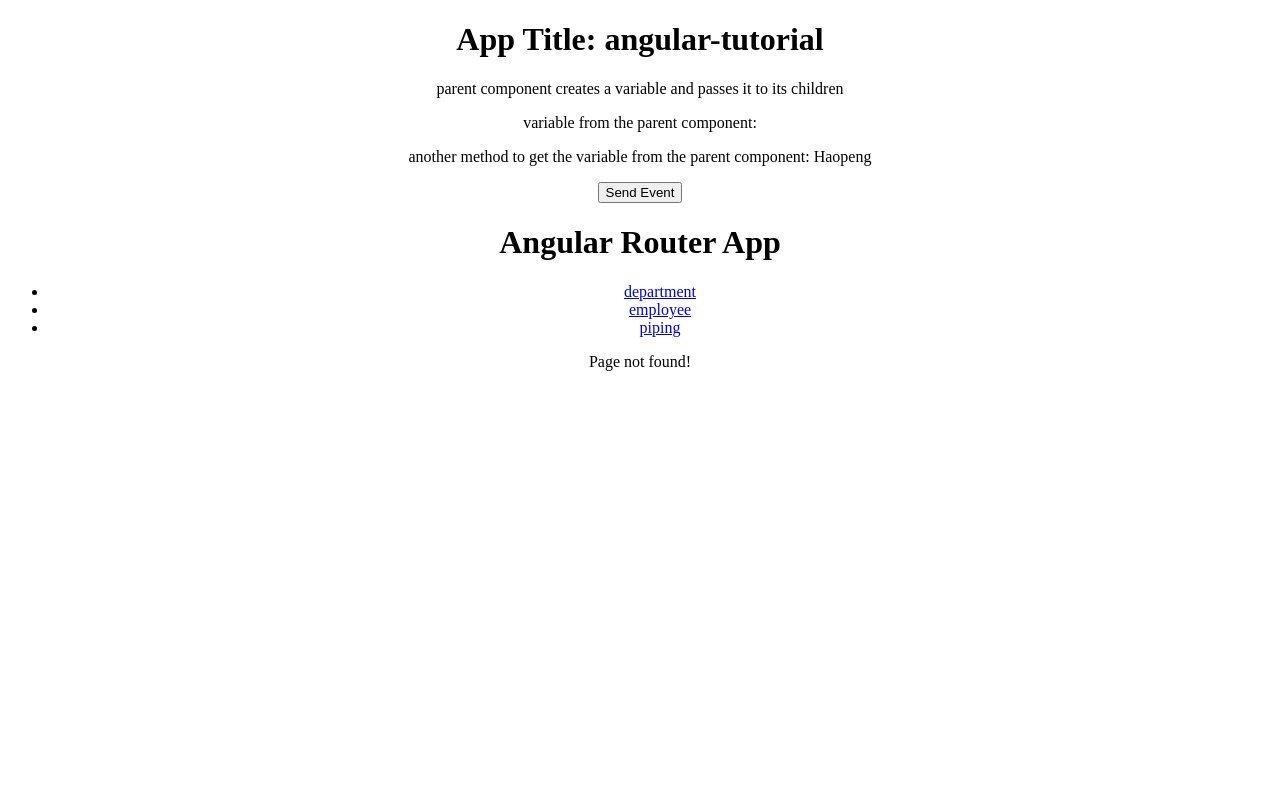
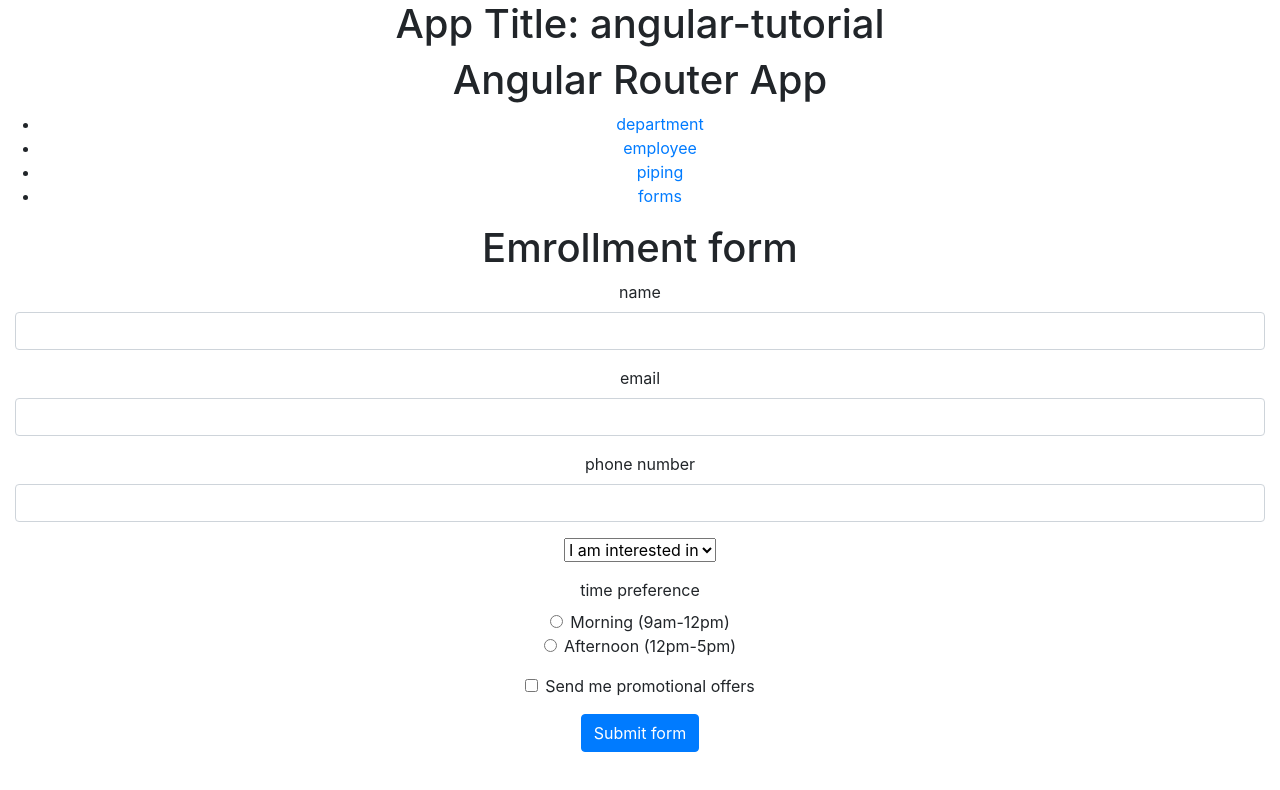
Before and after one commit to HaopengSun/angular-tutorial, an Angular app: page /forms in a window 1280 px wide. Shown: the top 790 px of the page. Built offline with nearby package versions, Linux system fonts and the light colour scheme.

Commit message:
add angular form html template

```diff
--- a/src/app/app-routing.module.ts
+++ b/src/app/app-routing.module.ts
@@ -5,6 +5,7 @@ import { DepartmentDetailComponent } from './components/department-detail/depart
 import { DepartmentListComponent } from './components/department-list/department-list.component'
 import { EmployeeListComponent } from './components/employee-list/employee-list.component'
 import { FirstComponent } from './components/first/first.component';
+import { FormsComponent } from './components/forms/forms.component';
 import { PageNotFoundComponent } from './components/page-not-found/page-not-found.component';
 
 const routes: Routes = [
@@ -15,6 +16,7 @@ const routes: Routes = [
   // route parameter
   {path:'department/:id', component: DepartmentDetailComponent},
   {path: 'first', component: FirstComponent},
+  {path: 'forms', component: FormsComponent},
   // deal with wildcart route (which must be the last component in this configuration)
   {path: '**', component: PageNotFoundComponent}
 ]; // sets up routes constant where you define your routes
--- a/src/app/app.component.html
+++ b/src/app/app.component.html
@@ -14,7 +14,7 @@
   <!-- <app-test></app-test>
   <h2>app-structural-directive component</h2>
   <app-structural-directive></app-structural-directive> -->
-  <app-parent></app-parent>
+  <!-- <app-parent></app-parent> -->
   <h1>Angular Router App</h1>
   <!-- This nav gives you links to click, which tells the router which route to use (defined in the routes constant in  AppRoutingModule) -->
   <nav>
@@ -22,6 +22,7 @@
       <li><a routerLink="/department" routerLinkActive="active">department</a></li>
       <li><a routerLink="/employee" routerLinkActive="active">employee</a></li>
       <li><a routerLink="/first" routerLinkActive="active">piping</a></li>
+      <li><a routerLink="/forms" routerLinkActive="active">forms</a></li>
     </ul>
   </nav>
   <!-- The routed views render in the <router-outlet>-->
--- a/src/app/app.module.ts
+++ b/src/app/app.module.ts
@@ -15,6 +15,7 @@ import { EmployeeService } from './employee.service';
 import { HttpClientModule } from '@angular/common/http';
 import { PageNotFoundComponent } from './components/page-not-found/page-not-found.component';
 import { DepartmentDetailComponent } from './components/department-detail/department-detail.component';
+import { FormsComponent } from './components/forms/forms.component';
 
 @NgModule({
   declarations: [
@@ -27,7 +28,8 @@ import { DepartmentDetailComponent } from './components/department-detail/depart
     EmployeeListComponent,
     FirstComponent,
     PageNotFoundComponent,
-    DepartmentDetailComponent
+    DepartmentDetailComponent,
+    FormsComponent
   ],
   imports: [
     BrowserModule,
--- /dev/null
+++ b/src/app/components/forms/forms.component.html
@@ -0,0 +1,46 @@
+<div class="container-fluid">
+  <h1>Emrollment form</h1>
+  <form>
+    <div class="form-group">
+      <label>name</label>
+      <input type="text" class="form-control">
+    </div>
+
+    <div class="form-group">
+      <label>email</label>
+      <input type="email" class="form-control">
+    </div>
+
+    <div class="form-group">
+      <label>phone number</label>
+      <input type="tel" class="form-control">
+    </div>
+
+    <div class="form-group">
+      <select class="costume-select">
+        <option selected>I am interested in</option>
+        <option *ngFor = "let topic of topics">{{topic}}</option>
+      </select>
+    </div>
+
+    <div class="mb-3">
+      <label>time preference</label>
+      <div class="form-check">
+        <input class="form-check-input" type="radio" name="timePreference" value="morning">
+        <label class="form-check-label">Morning (9am-12pm)</label>
+      </div>
+      <div class="form-check">
+        <input class="form-check-input" type="radio" name="timePreference" value="afternoon">
+        <label class="form-check-label">Afternoon (12pm-5pm)</label>
+      </div>
+    </div>
+
+    <div class="form-check mb-3">
+      <input class="form-check-input" type="checkbox">
+      <label class="form-check-label">Send me promotional offers</label>
+    </div>
+
+    <button class="btn btn-primary" type="submit">Submit form</button>
+
+  </form>
+</div>
--- /dev/null
+++ b/src/app/components/forms/forms.component.ts
@@ -0,0 +1,17 @@
+import { Component, OnInit } from '@angular/core';
+
+@Component({
+  selector: 'app-forms',
+  templateUrl: './forms.component.html',
+  styleUrls: ['./forms.component.css']
+})
+export class FormsComponent implements OnInit {
+
+  public topics: any[] = ['angular', 'react', 'vue']
+
+  constructor() { }
+
+  ngOnInit(): void {
+  }
+
+}
--- a/src/index.html
+++ b/src/index.html
@@ -6,6 +6,7 @@
   <base href="/">
   <meta name="viewport" content="width=device-width, initial-scale=1">
   <link rel="icon" type="image/x-icon" href="favicon.ico">
+  <link rel="stylesheet" href="https://stackpath.bootstrapcdn.com/bootstrap/4.4.1/css/bootstrap.min.css" integrity="sha384-Vkoo8x4CGsO3+Hhxv8T/Q5PaXtkKtu6ug5TOeNV6gBiFeWPGFN9MuhOf23Q9Ifjh" crossorigin="anonymous">
 </head>
 <body>
   <app-root></app-root>
```
Also changed, not shown: src/app/components/forms/forms.component.css (added), 1 other file (tests, documents, lock files or other folders).
